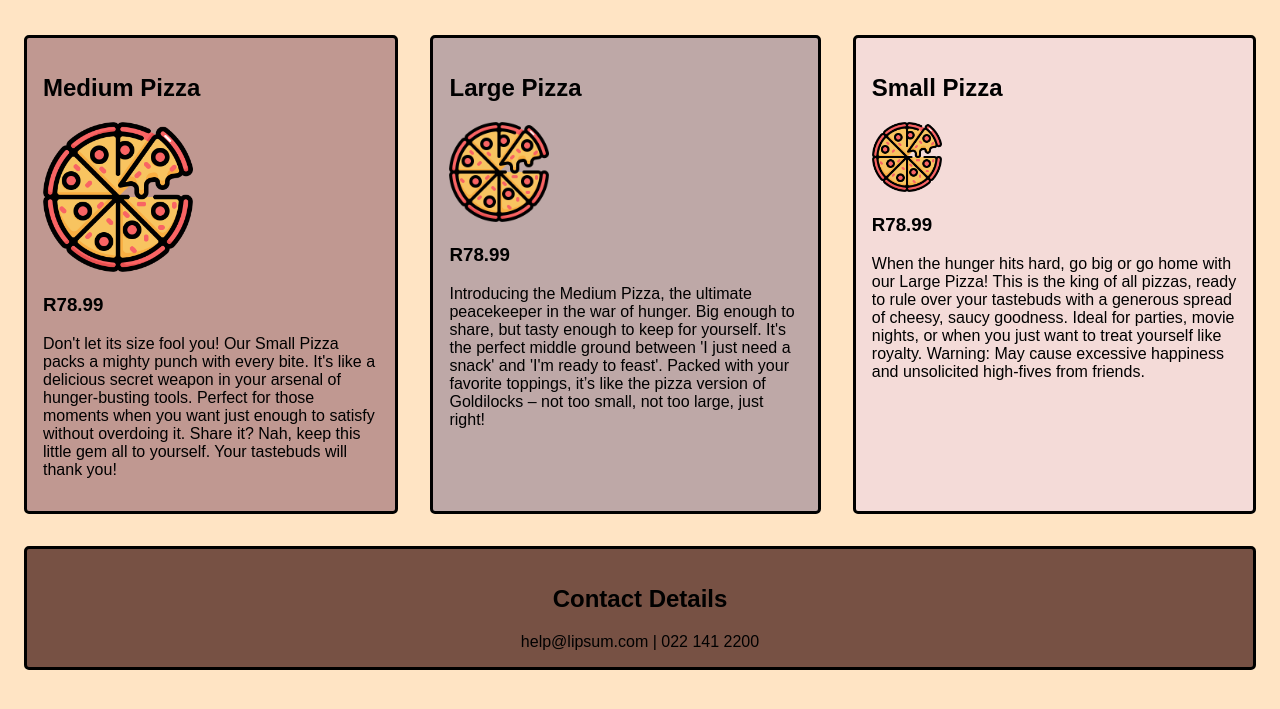
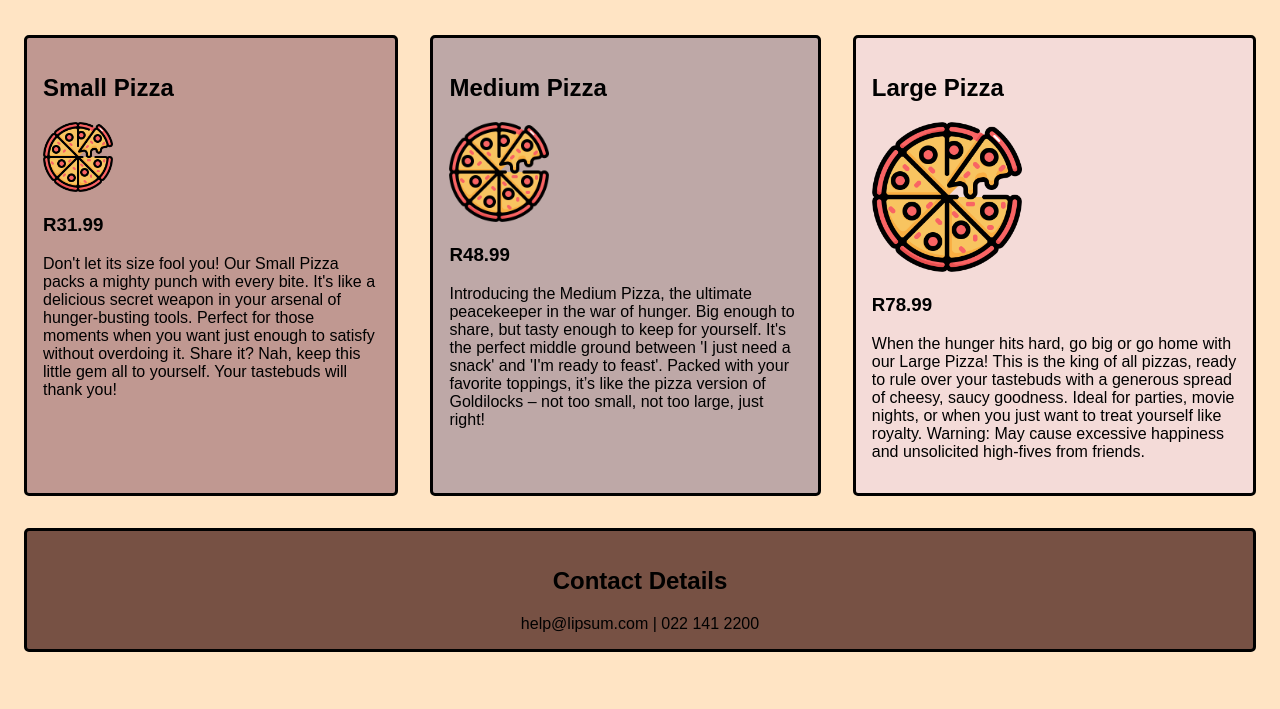
Before and after one commit to oksiya/perfect-pizza, a plain HTML site: page index.html in a window 1280 px wide. Shown: the part 61-770 px from the top of the page. Drawn offline with Linux system fonts and the light colour scheme.

Commit message:
Update index.html again

```diff
--- a/index.html
+++ b/index.html
@@ -11,23 +11,23 @@
 
     <div class="pizzas">
         <section class="box_pizza medium_pizza">
-            <h2>Medium Pizza</h2>
-            <img src="pizza.png" width="150">
-            <h3> R78.99</h3>
+            <h2>Small Pizza</h2>
+            <img src="pizza.png" width="70">
+            <h3> R31.99</h3>
             <p>Don't let its size fool you! Our Small Pizza packs a mighty punch with every bite. It's like a delicious secret weapon in your arsenal of hunger-busting tools. Perfect for those moments when you want just enough to satisfy without overdoing it. Share it? Nah, keep this little gem all to yourself. Your tastebuds will thank you!</p>
         </section>
 
         <section class="box_pizza large_pizza">
-            <h2>Large Pizza</h2>
+            <h2>Medium Pizza</h2>
             <img src="pizza.png" width="100">
-            <h3> R78.99</h3>
+            <h3> R48.99</h3>
 
             <p>Introducing the Medium Pizza, the ultimate peacekeeper in the war of hunger. Big enough to share, but tasty enough to keep for yourself. It's the perfect middle ground between 'I just need a snack' and 'I'm ready to feast'. Packed with your favorite toppings, it’s like the pizza version of Goldilocks – not too small, not too large, just right!</p>
         </section>
 
         <section class="box_pizza small_pizza">
-            <h2>Small Pizza</h2>
-            <img src="pizza.png" width="70">
+            <h2>Large Pizza</h2>
+            <img src="pizza.png" width="150">
             <h3> R78.99</h3>
             <p>When the hunger hits hard, go big or go home with our Large Pizza! This is the king of all pizzas, ready to rule over your tastebuds with a generous spread of cheesy, saucy goodness. Ideal for parties, movie nights, or when you just want to treat yourself like royalty. Warning: May cause excessive happiness and unsolicited high-fives from friends.</p>
         </section>
```
